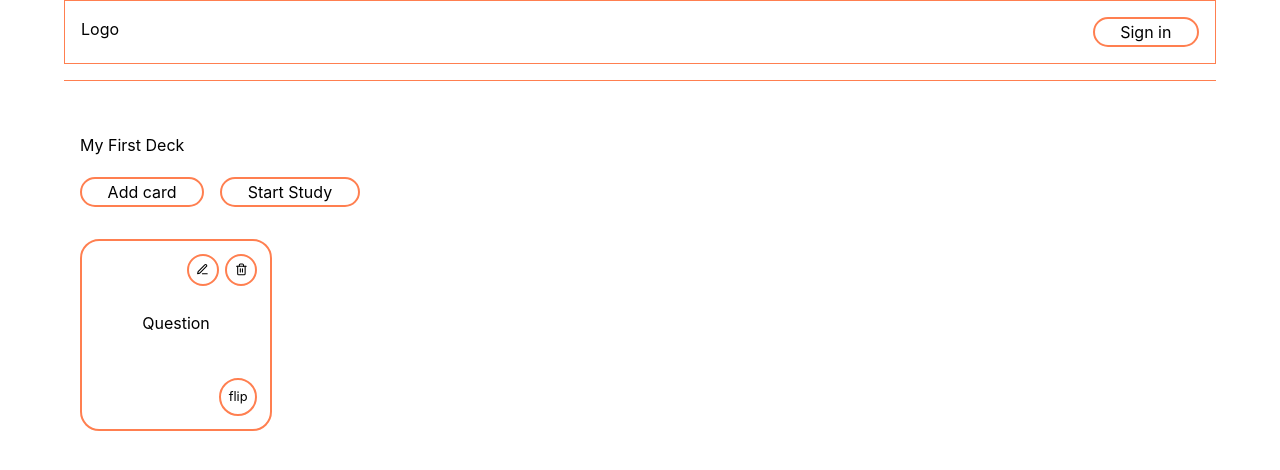
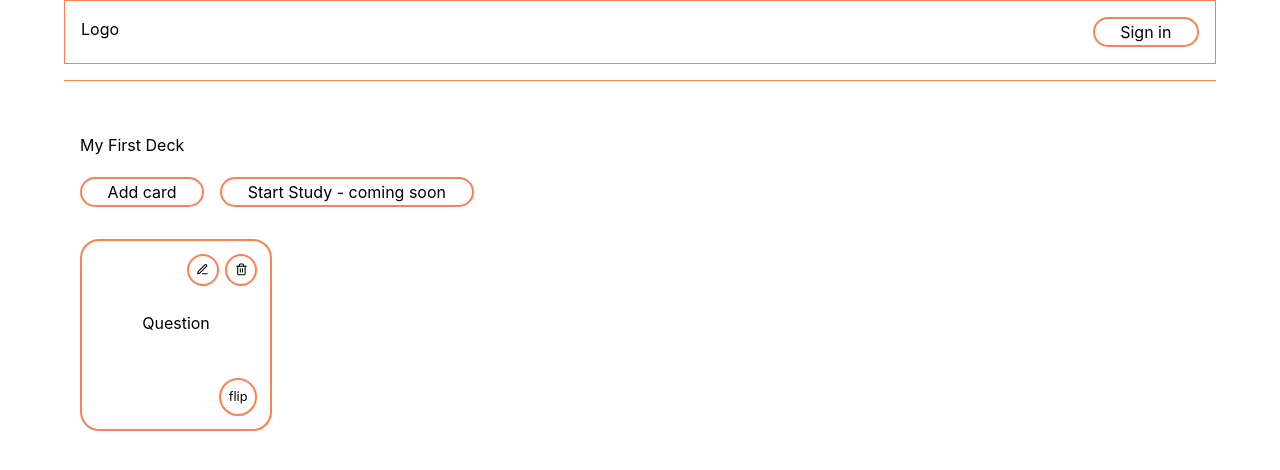
Before and after one commit to evilpaper/nailed-it, a React (Create React App) app: page / in a window 1280 px wide. Shown: the top 470 px of the page. Built offline with nearby package versions, Linux system fonts and the light colour scheme.

Commit message:
Add state to question and answer

```diff
--- a/src/components/App.js
+++ b/src/components/App.js
@@ -41,6 +41,15 @@ export default function App() {
     setDecks(newDecks);
   };
 
+  const handleCardContentChange = (changes, cardID, deckID) => {
+    const newDecks = [...decks];
+    const deckIndex = newDecks.findIndex(d => d.id === deckID);
+    const cardIndex = newDecks[deckIndex].cards.findIndex(c => c.id === cardID);
+    const newCard = newDecks[deckIndex].cards[cardIndex];
+    newDecks[deckIndex].cards[cardIndex] = { ...newCard, ...changes };
+    setDecks(newDecks);
+  };
+
   return (
     <div className="n-app">
       <div className="n-header">
@@ -52,6 +61,7 @@ export default function App() {
         decks={decks}
         addCardToDeck={addCardToDeck}
         removeCardFromDeck={removeCardFromDeck}
+        handleCardContentChange={handleCardContentChange}
       />
     </div>
   );
--- a/src/components/Card/Card.jsx
+++ b/src/components/Card/Card.jsx
@@ -7,10 +7,10 @@ export default function Card({
   answer,
   id,
   removeCardFromDeck,
-  deckID
+  deckID,
+  handleCardContentChange
 }) {
   const [flipped, flip] = useState(true);
-  const [focus, setFocus] = useState(false);
 
   const { transform, opacity } = useSpring({
     opacity: flipped ? 1 : 0,
@@ -19,7 +19,6 @@ export default function Card({
   });
 
   const onFlipCard = () => {
-    console.log("You clicked flip");
     flip(flipped => !flipped);
   };
 
@@ -27,11 +26,8 @@ export default function Card({
     removeCardFromDeck(id, deckID);
   };
 
-  const onEditCard = e => {
-    e.stopPropagation();
-    setFocus(focus => !focus);
-    console.log("You clicked edit");
-    console.log(focus);
+  const handleChange = changes => {
+    handleCardContentChange(changes, id, deckID);
   };
 
   return (
@@ -41,7 +37,7 @@ export default function Card({
         style={{ opacity: opacity.interpolate(o => 1 - o), transform }}
       >
         {" "}
-        <button className="card__edit card__edit--back" onClick={onEditCard}>
+        <button className="card__edit card__edit--back">
           <FiEdit3 />
         </button>
         <button
@@ -55,6 +51,7 @@ export default function Card({
           id="answer"
           name="answer"
           defaultValue={answer}
+          onChange={e => handleChange({ answer: e.target.value })}
         ></textarea>
         <button className="card__flip card__flip--back" onClick={onFlipCard}>
           flip
@@ -69,7 +66,7 @@ export default function Card({
         }}
       >
         {" "}
-        <button className="card__edit" onClick={onEditCard}>
+        <button className="card__edit">
           <FiEdit3 />
         </button>
         <button className="card__delete" onClick={onDeleteCard}>
@@ -80,6 +77,7 @@ export default function Card({
           id="question"
           name="question"
           defaultValue={question}
+          onChange={e => handleChange({ question: e.target.value })}
         ></textarea>
         <button className="card__flip" onClick={onFlipCard}>
           flip
--- a/src/components/Deck/Deck.jsx
+++ b/src/components/Deck/Deck.jsx
@@ -6,7 +6,8 @@ export default function Deck({
   name,
   id,
   addCardToDeck,
-  removeCardFromDeck
+  removeCardFromDeck,
+  handleCardContentChange
 }) {
   const onClickAddCard = () => addCardToDeck(id);
   const cardList = cards.map(card => {
@@ -16,6 +17,7 @@ export default function Deck({
         {...card}
         removeCardFromDeck={removeCardFromDeck}
         deckID={id}
+        handleCardContentChange={handleCardContentChange}
       />
     );
   });
@@ -25,7 +27,7 @@ export default function Deck({
       <h2 className="n-deck-name">{name}</h2>
       <div className="n-deck-menu">
         <button onClick={onClickAddCard}>Add card</button>
-        <button>Start Study</button>
+        <button>Start Study - coming soon</button>
       </div>
       <div className="n-deck-cards">{cardList}</div>
     </div>
--- a/src/components/Decks/Decks.jsx
+++ b/src/components/Decks/Decks.jsx
@@ -1,7 +1,12 @@
 import React from "react";
 import Deck from "../Deck";
 
-export default function Decks({ decks, addCardToDeck, removeCardFromDeck }) {
+export default function Decks({
+  decks,
+  addCardToDeck,
+  removeCardFromDeck,
+  handleCardContentChange
+}) {
   return (
     <div className="n-Decks">
       {decks.map(deck => {
@@ -11,6 +16,7 @@ export default function Decks({ decks, addCardToDeck, removeCardFromDeck }) {
             {...deck}
             addCardToDeck={addCardToDeck}
             removeCardFromDeck={removeCardFromDeck}
+            handleCardContentChange={handleCardContentChange}
           />
         );
       })}
```
